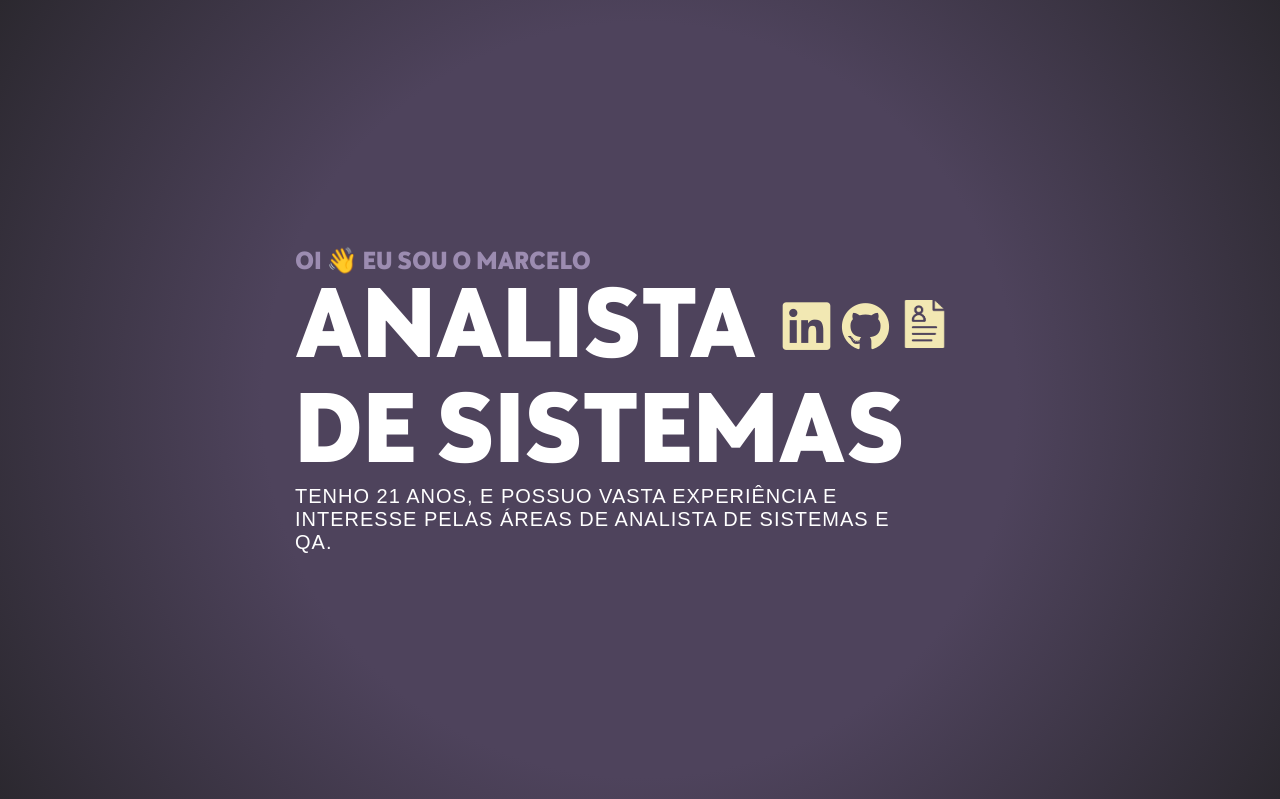
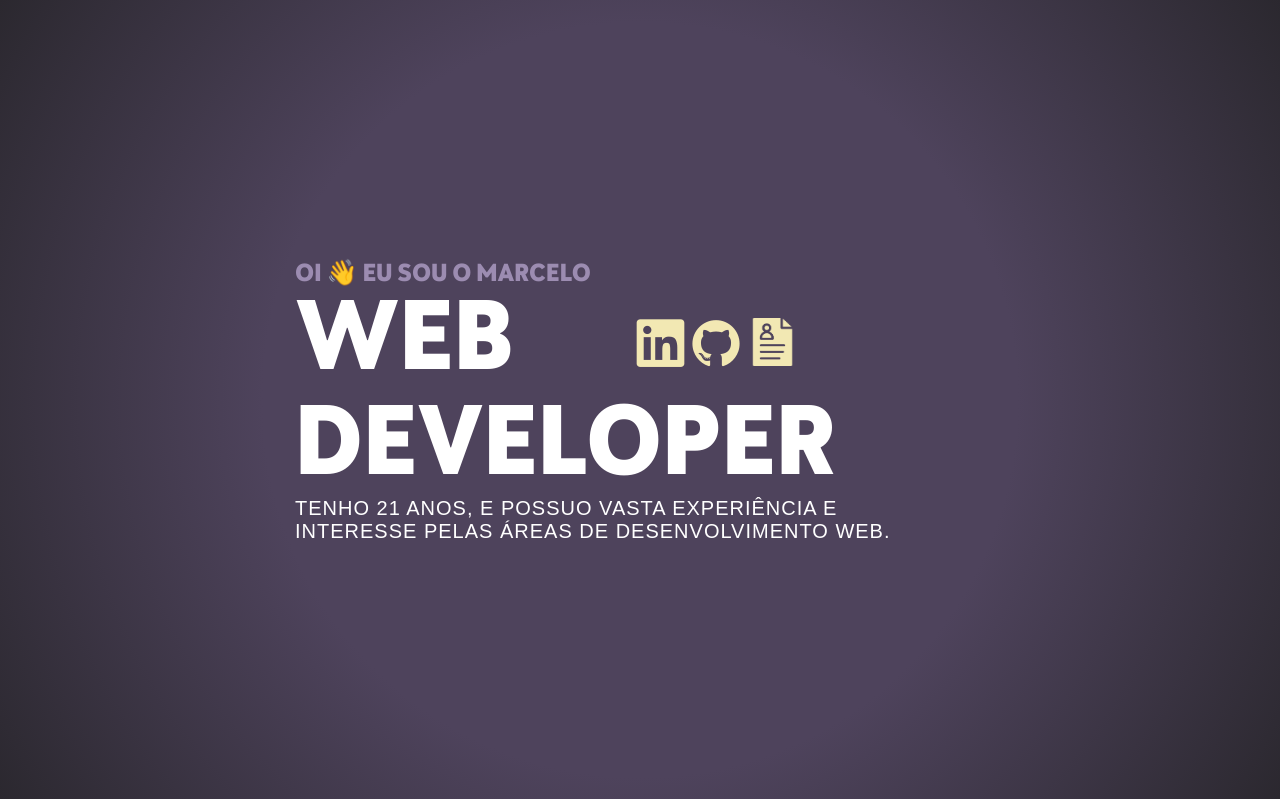
Before and after one commit to Profissional-Marcelo/SitePessoal, a PHP site: page /App/View/paginaInicial.php in a window 1280 px wide. Shown: the top 799 px of the page. Run offline with PHP 8.4, Linux system fonts and the light colour scheme.

Commit message:
atualizando texto

```diff
--- a/App/View/paginaInicial.php
+++ b/App/View/paginaInicial.php
@@ -19,7 +19,7 @@
         <div>
             <p class="quemSou">OI 👋 EU SOU O MARCELO</p>
             <div class="container">
-                <h1 class="titulo1"><strong translate="no">ANALISTA</strong></h1>
+                <h1 class="titulo1"><strong translate="no">WEB</strong></h1>
                 <div class="icones">
 
                     <a href="https://www.linkedin.com/in/marcelo-rei-8246a226a/" target="_blank">
@@ -35,10 +35,10 @@
 
                 </div>
             </div>
-            <h1 class="titulo2"><strong translate="no">DE SISTEMAS</strong></h1>
+            <h1 class="titulo2"><strong translate="no">DEVELOPER</strong></h1>
 
             <div class="paragrafo">
-                <p class="story">TENHO 21 ANOS, E POSSUO VASTA EXPERIÊNCIA E INTERESSE PELAS ÁREAS DE ANALISTA DE SISTEMAS E QA.</p>
+                <p class="story">TENHO 21 ANOS, E POSSUO VASTA EXPERIÊNCIA E INTERESSE PELAS ÁREAS DE DESENVOLVIMENTO WEB.</p>
             </div>
 
         </div>
--- a/Assets/css/paginaInicial.css
+++ b/Assets/css/paginaInicial.css
@@ -127,13 +127,16 @@ section.primeiraParte > div > div.container {
 }
 
 section.primeiraParte > div > div.container > h1.titulo1{
+    width: 50%;
     display: inline-block;
     font-size: 55px;
 }
 
 
 section.primeiraParte > div > div > div.icones{
-display: inline-block;
+width: 50%;
+display: flex;
+justify-content: start;
 margin: auto;
 }
 
```
